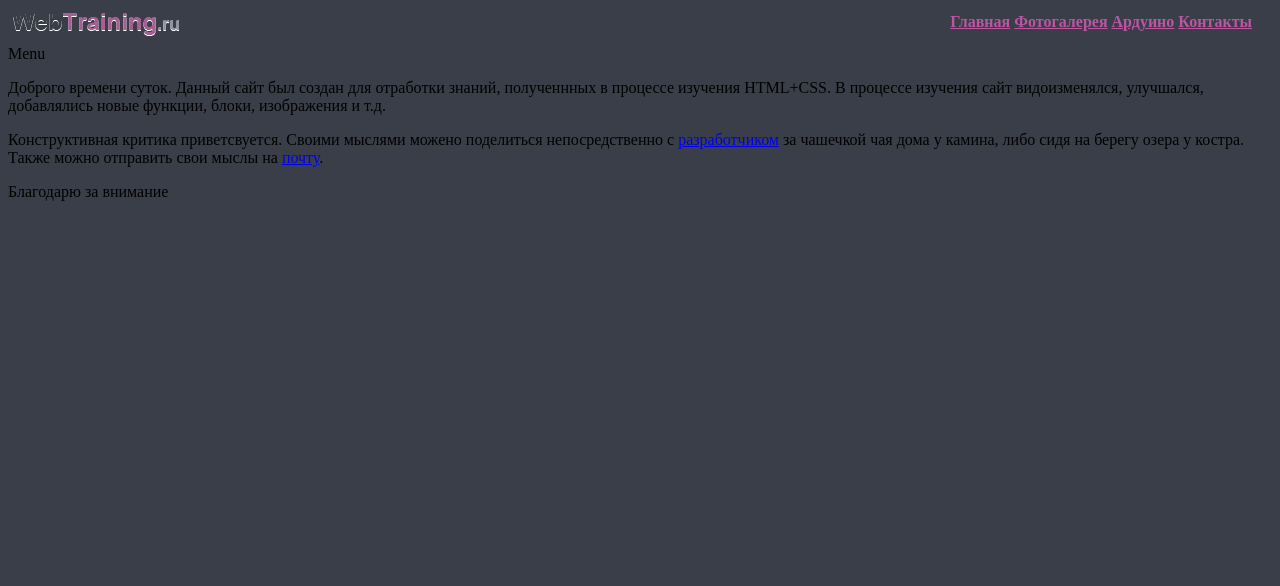
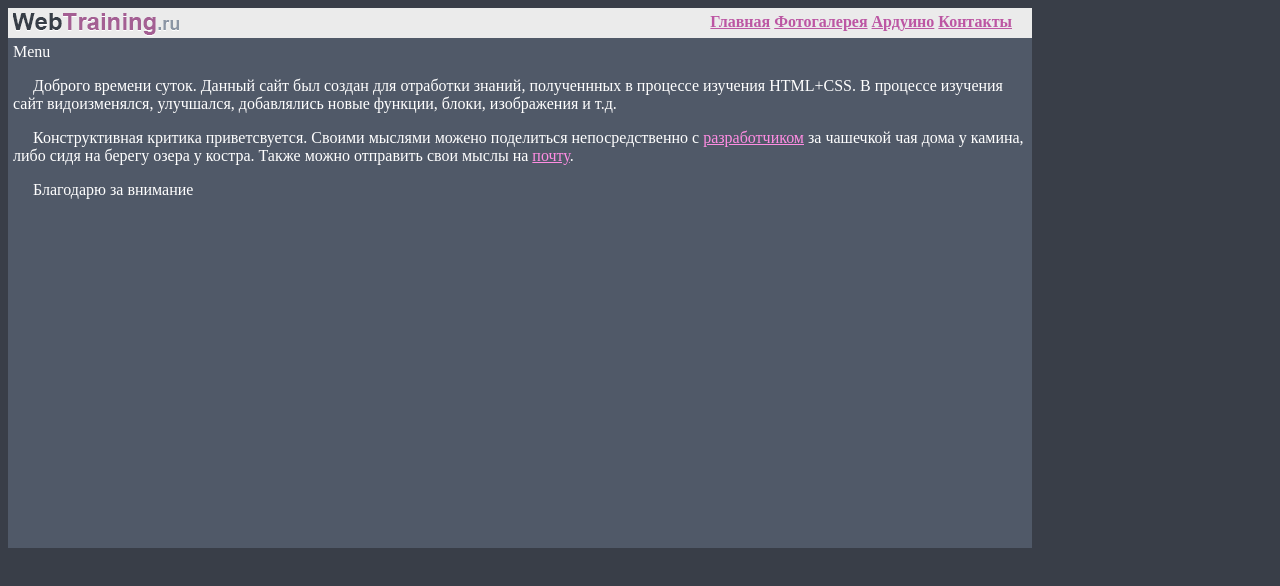
Before and after one commit to Anartius/WebProjects, a plain HTML site: page index.html in a window 1280 px wide. Drawn offline with Linux system fonts and the light colour scheme.

Commit message:
Edition of the header

```diff
--- a/css/screen-styles.css
+++ b/css/screen-styles.css
@@ -1,8 +1,34 @@
 body {
-    background-color: #393e48
+    background-color: #393e48;
+    width: 80%;
+    color: white;
 }
 
-@media screen and (min-width: 320px) {
+p {
+    text-indent: 20px;
+
+}
+
+a {
+    color: #ff8de3;
+}
+
+#header {
+    background-color: #ebebeb;
+    height: 30px;
+    flex-wrap: wrap;
+
+}
+
+#fon {
+    background-color: #505968;
+    padding: 5px;
+    height: 500px;
+}
+
+/*@media screen and (min-width: 320px) {
+    display: flex;
+    justify-content: center;
 
 }
 
@@ -15,3 +41,4 @@ body {
 @media screen and (min-width: 960px) {
 
 }
+*/
```
